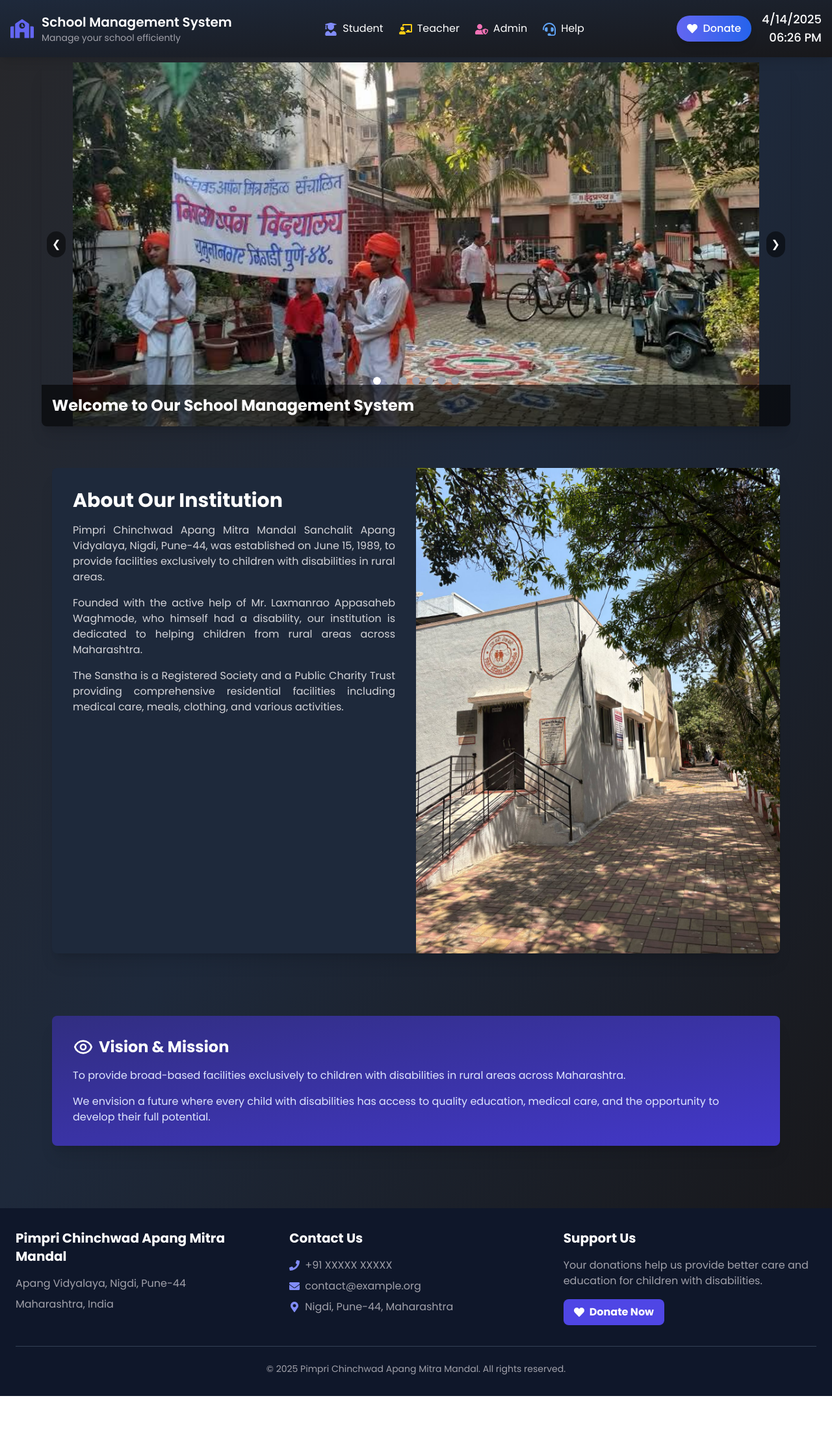
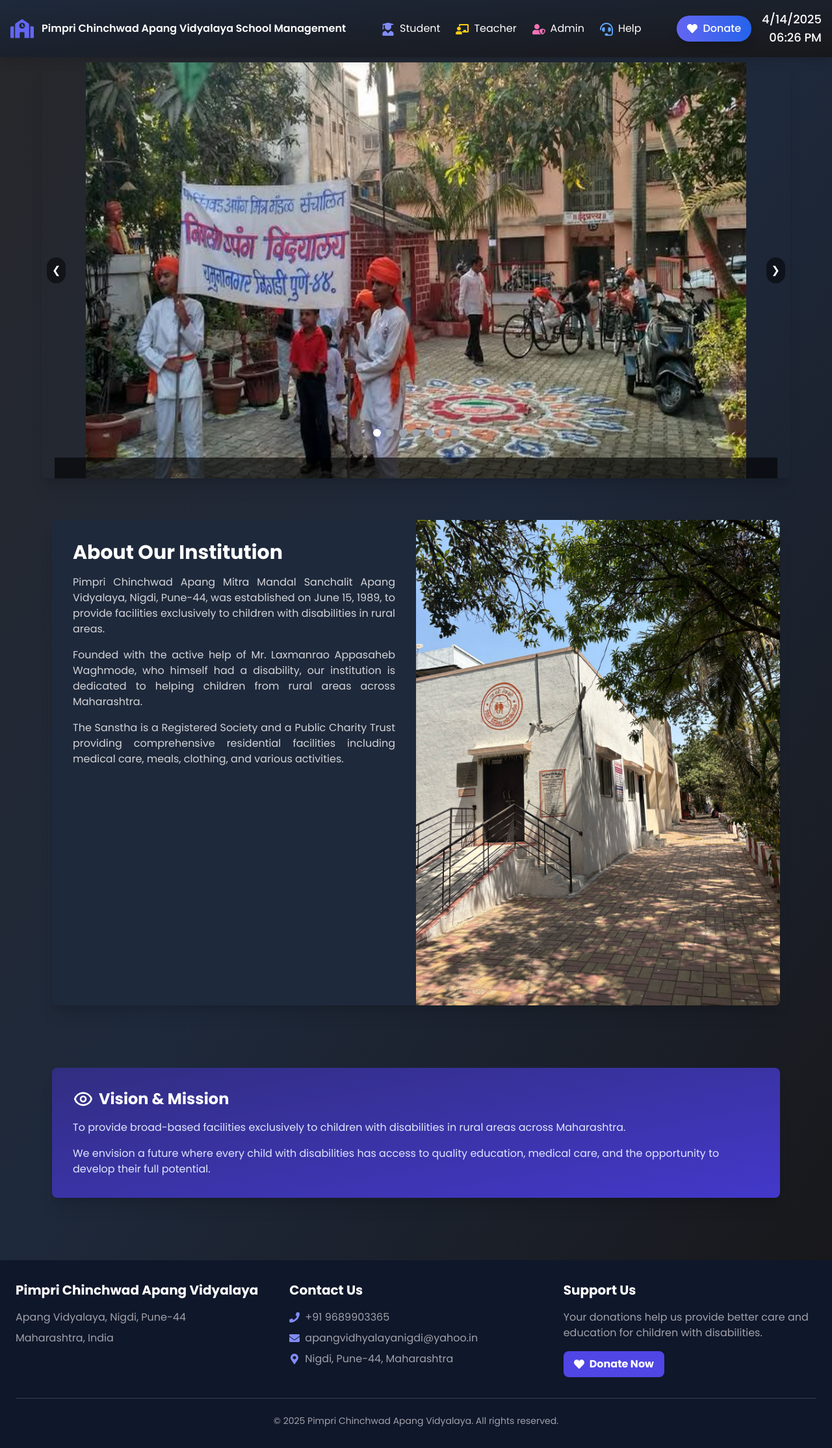
Before and after one commit to Lalit-h2/Management-App, a React (Vite) app in the folder Frontend/: page / in a window 1280 px wide. Shown: the whole page at 65% size. Before the commit the page ends 2148 px from the top, so only its background shows below. Built offline with nearby package versions, Linux system fonts and the light colour scheme.

Commit message:
Minor Changes in Logo / Homepage and footer

```diff
--- a/Frontend/src/Components/Donation/Donation.jsx
+++ b/Frontend/src/Components/Donation/Donation.jsx
@@ -7,7 +7,7 @@ import ChildrenImage from "/NGO_Students.jpg"
 //     <div className="min-h-screen bg-gradient-to-br from-zinc-800 via-slate-800 to-zinc-900 text-white">
 //       <header className="bg-slate-900 py-4 px-6 shadow-md">
 //         <div className="container mx-auto flex justify-between items-center">
-//           <h1 className="text-xl md:text-2xl font-bold">Pimpri Chinchwad Apang Mitra Mandal</h1>
+//           <h1 className="text-xl md:text-2xl font-bold">Pimpri Chinchwad Apang Vidyalaya</h1>
 //           <nav>
 //             <button className="bg-indigo-600 hover:bg-indigo-700 text-white font-bold py-2 px-4 rounded-lg transition duration-300 flex items-center gap-2">
 //               <FaHeart /> Donate Now
@@ -133,7 +133,7 @@ export default function DonationPage() {
         <button className="bg-gray-200 text-indigo-600 hover:text-indigo-700 rounded-full   p-2.5 font-semibold flex items-center gap-2" onClick={()=>{navigate('/')}}>
       <FaAngleLeft size={28} />
     </button>
-          <h1 className="text-xl md:text-2xl font-bold ">Pimpri Chinchwad Apang Mitra Mandal</h1>
+          <h1 className="text-xl md:text-2xl font-bold ">Pimpri Chinchwad Apang Vidyalaya</h1>
           <nav>
             <button className="bg-indigo-600 hover:bg-indigo-700 text-white font-bold py-2 px-4 rounded-lg transition duration-300 flex items-center gap-2">
               <FaHeart /> Donate Now
--- a/Frontend/src/Components/Footer/HomeFooter.jsx
+++ b/Frontend/src/Components/Footer/HomeFooter.jsx
@@ -6,7 +6,7 @@ export  function Footer() {
       <div className="container mx-auto">
         <div className="grid grid-cols-1 md:grid-cols-3 gap-8">
           <div>
-            <h3 className="text-xl font-bold mb-4">Pimpri Chinchwad Apang Mitra Mandal</h3>
+            <h3 className="text-xl font-bold mb-4">Pimpri Chinchwad Apang Vidyalaya</h3>
             <p className="text-zinc-400 mb-2">Apang Vidyalaya, Nigdi, Pune-44</p>
             <p className="text-zinc-400">Maharashtra, India</p>
           </div>
@@ -16,11 +16,11 @@ export  function Footer() {
             <div className="space-y-2">
               <div className="flex items-center gap-2 text-zinc-400">
                 <FaPhone className="text-indigo-400" />
-                <span>+91 XXXXX XXXXX</span>
+                <span>+91 9689903365</span>
               </div>
               <div className="flex items-center gap-2 text-zinc-400">
                 <FaEnvelope className="text-indigo-400" />
-                <span>contact@example.org</span>
+                <span>apangvidhyalayanigdi@yahoo.in</span>
               </div>
               <div className="flex items-center gap-2 text-zinc-400">
                 <FaMapMarkerAlt className="text-indigo-400" />
@@ -41,7 +41,7 @@ export  function Footer() {
         </div>
 
         <div className="mt-8 pt-6 border-t border-slate-700 text-center text-zinc-400 text-sm">
-          <p>© {new Date().getFullYear()} Pimpri Chinchwad Apang Mitra Mandal. All rights reserved.</p>
+          <p>© {new Date().getFullYear()} Pimpri Chinchwad Apang Vidyalaya. All rights reserved.</p>
         </div>
       </div>
     </footer>
--- a/Frontend/src/Components/Home/Home.jsx
+++ b/Frontend/src/Components/Home/Home.jsx
@@ -63,7 +63,7 @@ export const Home = () => {
       <div className="pt-24 bg-gradient-to-br from-zinc-800 via-slate-800 to-zinc-900 min-h-screen">
         {IsHome ? (
           <>
-            <div className="relative w-full max-w-6xl mx-auto overflow-hidden rounded-lg shadow-xl h-[50vh] md:h-[70vh]">
+            <div className="relative w-full max-w-6xl mx-auto overflow-hidden rounded-lg shadow-xl h-[60vh] md:h-[80vh] px-5">
               <div className="relative h-full">
                 {slides.map((slide, index) => (
                   <div
@@ -79,7 +79,6 @@ export const Home = () => {
                     />
                     <div className="absolute bottom-0 left-0 right-0 p-4 bg-black bg-opacity-60 text-white">
                       <h2 className="text-xl md:text-2xl font-bold">
-                        {slide.caption}
                       </h2>
                     </div>
                   </div>
--- a/Frontend/src/Components/Layout/Layout.jsx
+++ b/Frontend/src/Components/Layout/Layout.jsx
@@ -32,7 +32,7 @@ export const Layout = () => {
             <div className="flex items-center">
               <div className="flex-shrink-0 flex items-center">
                 <FaSchool className="h-8 w-8 text-indigo-400" />
-                <span className="ml-2 text-xl font-bold text-white">School Management System</span>
+                <span className="ml-2 text-lg font-bold text-white">Pimpri Chinchwad Apang Vidyalaya </span>
               </div>
             </div>
             <div className="flex items-center space-x-4">
--- a/Frontend/src/Components/Navbar/Navbar.jsx
+++ b/Frontend/src/Components/Navbar/Navbar.jsx
@@ -22,16 +22,14 @@ const navigate=useNavigate('')
         <div className="flex items-center justify-between py-4">
           <div className="flex items-center space-x-3 group cursor-pointer">
             <div className="relative">
-              <FaSchool className="text-4xl text-indigo-500 group-hover:animate-spin transition-all duration-300" />
+              <FaSchool className="text-4xl text-indigo-500  transition-all duration-300" />
               <div className="absolute -inset-1 bg-indigo-500 rounded-full blur-md opacity-30 hidden group-hover:block"></div>
             </div>
             <div className="flex flex-col">
-              <span className="text-xl font-semibold group-hover:text-indigo-500 transition-colors duration-300">
-                School Management System
+              <span className="text-md font-semibold group-hover:text-indigo-500 transition-colors duration-300">
+              Pimpri Chinchwad Apang Vidyalaya School Management
               </span>
-              <span className="text-sm text-zinc-400 group-hover:text-zinc-300 transition-colors duration-300">
-                Manage your school efficiently
-              </span>
+
             </div>
           </div>
 
```
